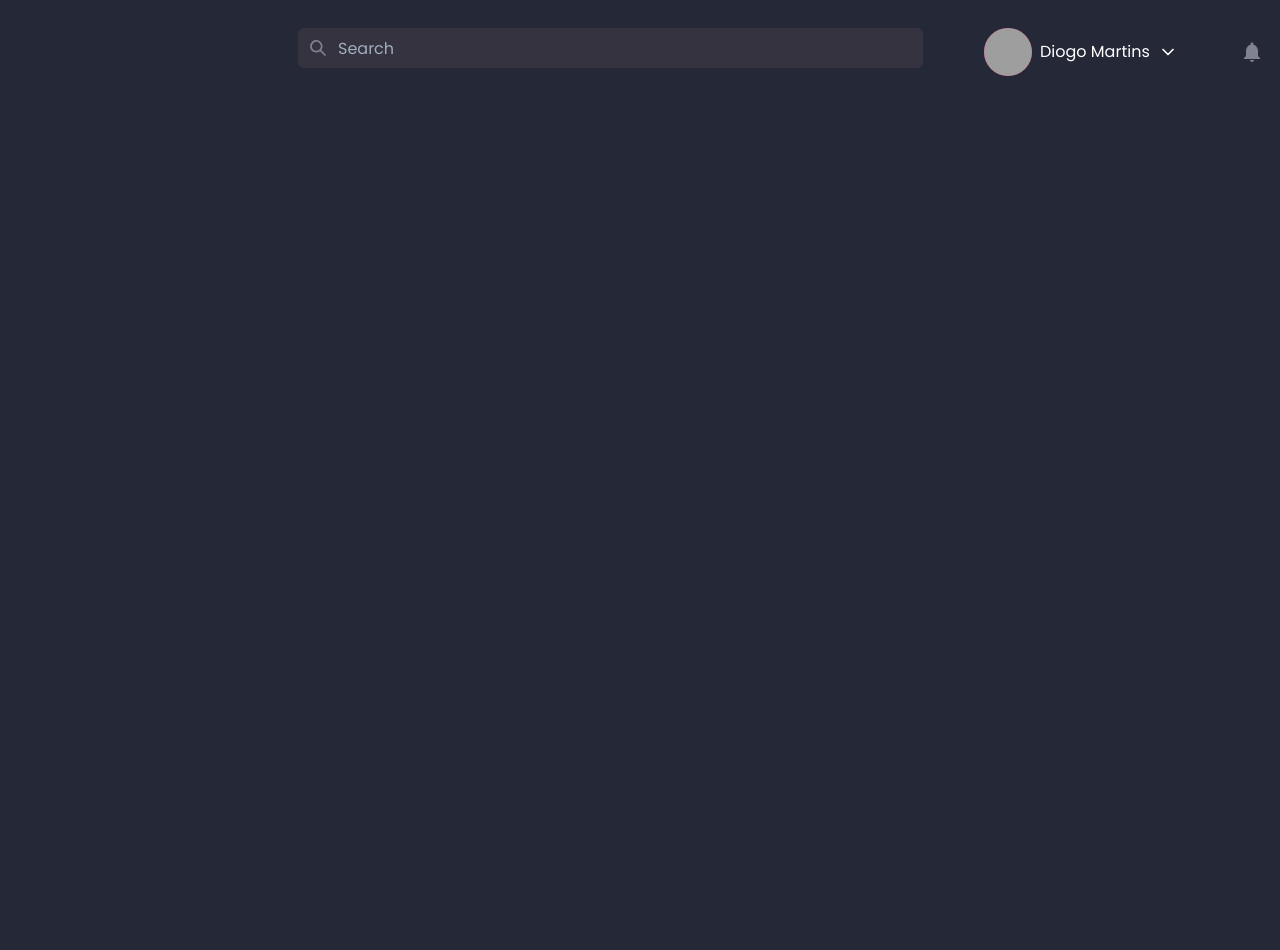
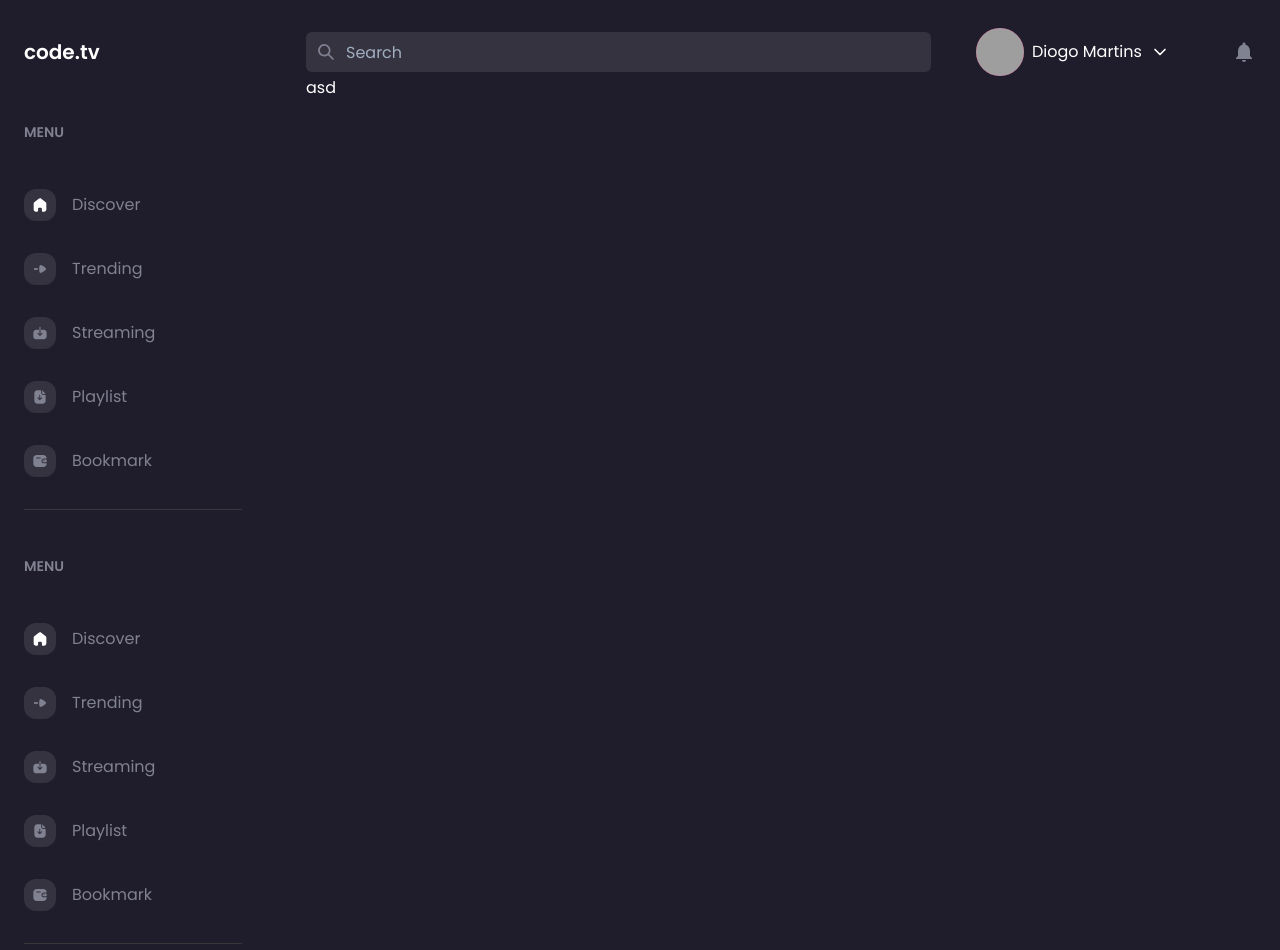
Before and after one commit to DiogoM14/code.tv, a Next.js app: page / in a window 1280 px wide. Shown: the top 950 px of the page. Before the commit the page ends 800 px from the top, so only its background shows below. Built offline with nearby package versions, Linux system fonts and the light colour scheme; grey boxes are pictures that could not be loaded.

Commit message:
AsideBar/Grid Improvements

```diff
--- /dev/null
+++ b/src/components/AsideBar/Category.tsx
@@ -0,0 +1,40 @@
+import { Center, Text, Flex } from '@chakra-ui/react'
+import { useEffect, useState } from 'react'
+
+interface Props {
+  title: string
+  icon: string
+}
+
+export function Category({ title, icon }: Props) {
+  const [ isSelected, setIsSelected ] = useState(false)
+
+  function handleIsSelected() {
+    setIsSelected(!isSelected)
+  }
+
+  return (
+    <Flex
+      align="center"
+      mb={8}
+      cursor="pointer"
+      onClick={handleIsSelected}
+    >
+      <Center
+        w="32px"
+        h="32px"
+        borderRadius="12px"
+        bgColor={isSelected ? "#FF7551" : "#353340"}
+      >
+        <img src={icon} alt={title} />
+      </Center>
+      <Text
+        ml={4}
+        fontWeight={isSelected ? "bold" : "regular"}
+        color={isSelected ? "#fff" : "#808191"}
+      >
+        {title}
+      </ Text>
+    </ Flex>
+  )
+}
--- /dev/null
+++ b/src/components/AsideBar/Menu.tsx
@@ -0,0 +1,33 @@
+import { Flex, Heading } from '@chakra-ui/react'
+
+import { categories } from '../../utils/categories'
+
+import { Category } from './Category'
+
+export function Menu() {
+  return (
+    <Flex
+      direction="column"
+      borderBottom="1px"
+      borderBottomColor="#34373C"
+      mb={12}
+      marginRight={16}
+    >
+      <Heading
+        size="xs"
+        color="#808191"
+        mb={12}
+      >
+        MENU
+      </Heading>
+
+        {categories.map(category => (
+          <Category
+            key={category.id}
+            title={category.title}
+            icon={category.icon}
+          />
+        ))}
+    </Flex>
+  )
+}
--- /dev/null
+++ b/src/components/AsideBar/index.tsx
@@ -0,0 +1,17 @@
+import { Flex, Heading } from '@chakra-ui/react'
+import { Menu } from './Menu'
+
+export function AsideBar() {
+  return (
+    <Flex
+      direction="column"
+    >
+      <Flex h="48px" align="center" mb="12">
+        <Heading size="md">code.tv</Heading>
+      </Flex>
+
+      <Menu />
+      <Menu />
+    </Flex>
+  )
+}
--- a/src/components/Header/Profile.tsx
+++ b/src/components/Header/Profile.tsx
@@ -10,9 +10,10 @@ export function Profile() {
       maxW="280px"
       justify="space-between"
       align="center"
+      ml="6"
     >
       <HStack>
-        <Menu placement="bottom">
+        <Menu placement="bottom" closeOnBlur={true}>
           <Avatar
             name="Diogo Martins"
             src="https://github.com/diogom14.png"
@@ -20,16 +21,19 @@ export function Profile() {
 
           <Text>Diogo Martins</Text>
 
-          <MenuButton colorScheme="pink">
+          <MenuButton>
             <FiChevronDown color="#fff" size="20" />
           </MenuButton>
-          <MenuList bgColor="#353340">
-            <MenuGroup title="Profile">
+          <MenuList
+            bgColor="#353340"
+            border="none"
+          >
+            <MenuGroup color="#808191" title="Profile">
               <MenuItem _hover={{ bg: "#808191" }}>My Account</MenuItem>
               <MenuItem _hover={{ bg: "#808191" }}>Payments </MenuItem>
             </MenuGroup>
             <MenuDivider />
-            <MenuGroup title="Help">
+            <MenuGroup color="#808191" title="Help">
               <MenuItem _hover={{ bg: "#808191" }}>Docs</MenuItem>
               <MenuItem _hover={{ bg: "#808191" }}>FAQ</MenuItem>
             </MenuGroup>
@@ -41,7 +45,6 @@ export function Profile() {
         color="#808191"
         w={6}
         h={6}
-        badge
       />
     </Flex>
   )
--- a/src/components/Header/index.tsx
+++ b/src/components/Header/index.tsx
@@ -5,7 +5,7 @@ import { SearchInput } from "./SearchInput";
 
 export function Header() {
   return (
-    <Flex justify="space-between">
+    <Flex justify="space-between" align="center">
       <SearchInput />
       <Profile />
     </Flex>
--- /dev/null
+++ b/src/components/MainContent/index.tsx
@@ -0,0 +1,9 @@
+import { Flex, Text } from '@chakra-ui/react'
+
+export function MainContent() {
+  return (
+    <Flex>
+      <Text>asd</Text>
+    </Flex>
+  )
+}
--- a/src/pages/index.tsx
+++ b/src/pages/index.tsx
@@ -1,6 +1,8 @@
 import Head from 'next/head'
-import { Grid, Box, Center, Container } from '@chakra-ui/react'
+import { Grid, Flex, GridItem, Center, Container } from '@chakra-ui/react'
 import { Header } from '../components/Header'
+import { AsideBar } from '../components/AsideBar'
+import { MainContent } from '../components/MainContent'
 
 export default function Home() {
   return (
@@ -9,16 +11,28 @@ export default function Home() {
         <title>Home | Code.TV</title>
       </Head>
 
-      <Container maxW="1440px">
-
+      <Flex
+        maxW="1440px"
+        w="100%"
+        h="100vh"
+        mx="auto"
+        px="6"
+      >
         <Grid
+          w="100%"
           templateColumns="282px auto"
+          templateRows="48px auto"
           mt="28px"
+        >
+          <GridItem
+            rowSpan={2}
           >
-          <Box  />
+            <AsideBar  />
+          </GridItem>
           <Header />
+          <MainContent />
         </Grid>
-        </Container>
+      </Flex>
     </>
   )
 }
--- a/src/styles/theme.ts
+++ b/src/styles/theme.ts
@@ -8,7 +8,7 @@ export const theme = extendTheme({
   styles: {
     global: {
       body: {
-        bg: '#252836',
+        bg: '#1f1d2b',
         color: '#fff'
       }
     }
--- a/src/utils/categories.ts
+++ b/src/utils/categories.ts
@@ -3,5 +3,5 @@ export const categories = [
   {id: '2', title: 'Trending', icon: '/icons/trending.svg' },
   {id: '3', title: 'Streaming', icon: '/icons/streaming.svg' },
   {id: '4', title: 'Playlist', icon: '/icons/playlist.svg' },
-  {id: '4', title: 'Bookmark', icon: '/icons/wallet.svg' },
+  {id: '5', title: 'Bookmark', icon: '/icons/wallet.svg' },
 ]
```
